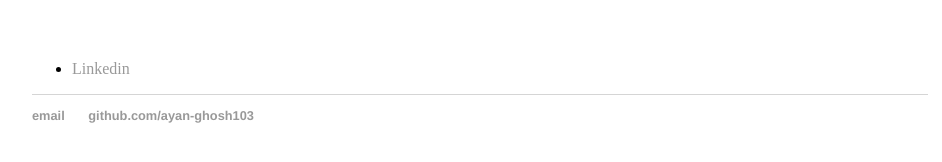
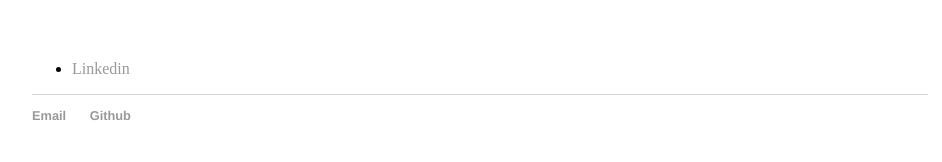
Before and after one commit to ayan-ghosh103/ayan-ghosh103.github.io, a Jekyll site: the page built from about/index.html, in a window 1280 px wide. Shown: the part 363-525 px from the top of the page, without its empty margins (160-1102 px from the left). Built offline with Jekyll 4.4.1, drawn with Linux system fonts in a browser that asks for light colours.

Commit message:
modifying the footer

```diff
--- a/_layouts/default.html
+++ b/_layouts/default.html
@@ -21,8 +21,8 @@
 			</div><!-- /.container -->
 			<footer>
 	    		<ul>
-	        		<li><a href="mailto:ayan_ghosh@outlook.com">email</a></li>
-	        		<li><a href="https://github.com/ayan-ghosh103">github.com/ayan-ghosh103</a></li>
+	        		<li><a href="mailto:ayan_ghosh@outlook.com">Email</a></li>
+	        		<li><a href="https://github.com/ayan-ghosh103">Github</a></li>
 				</ul>
 			</footer>
 		</body>
```
